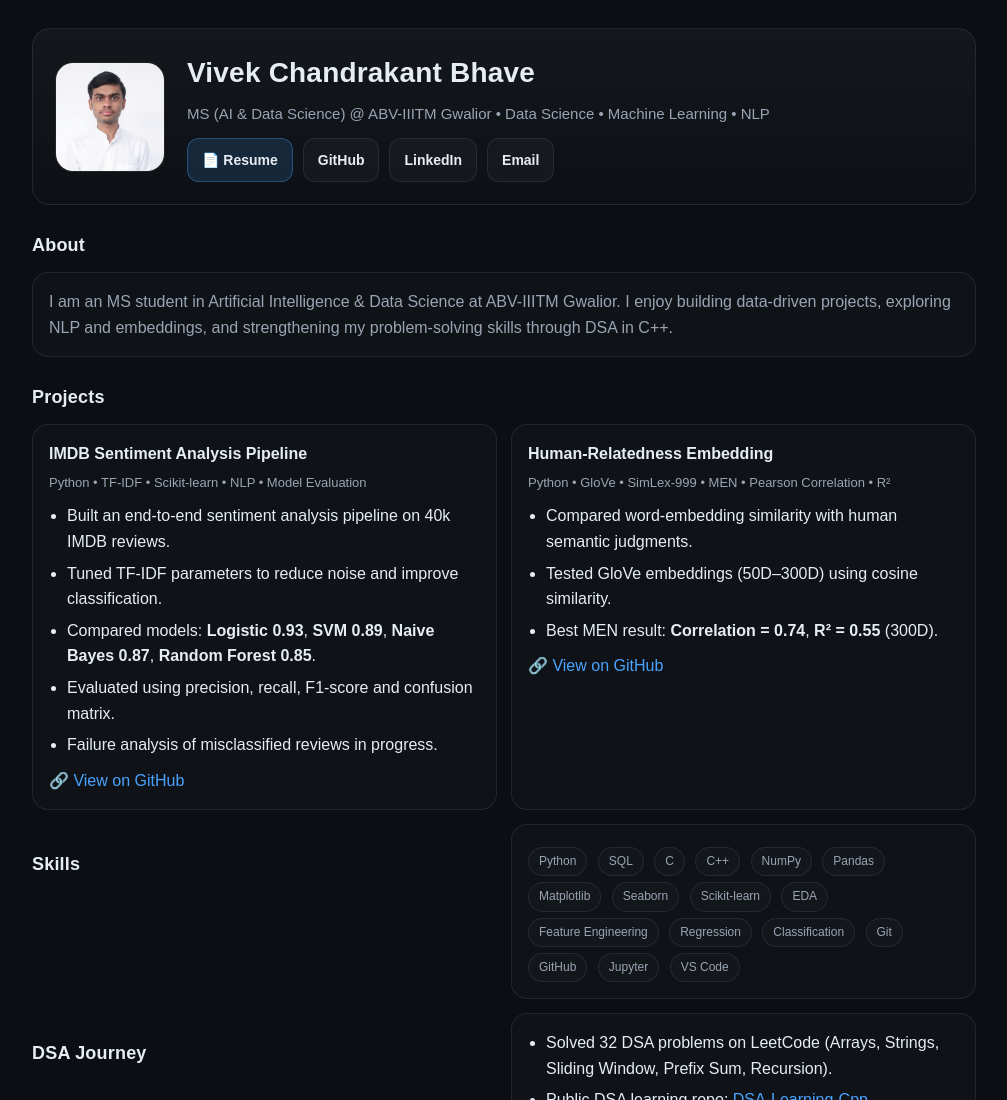
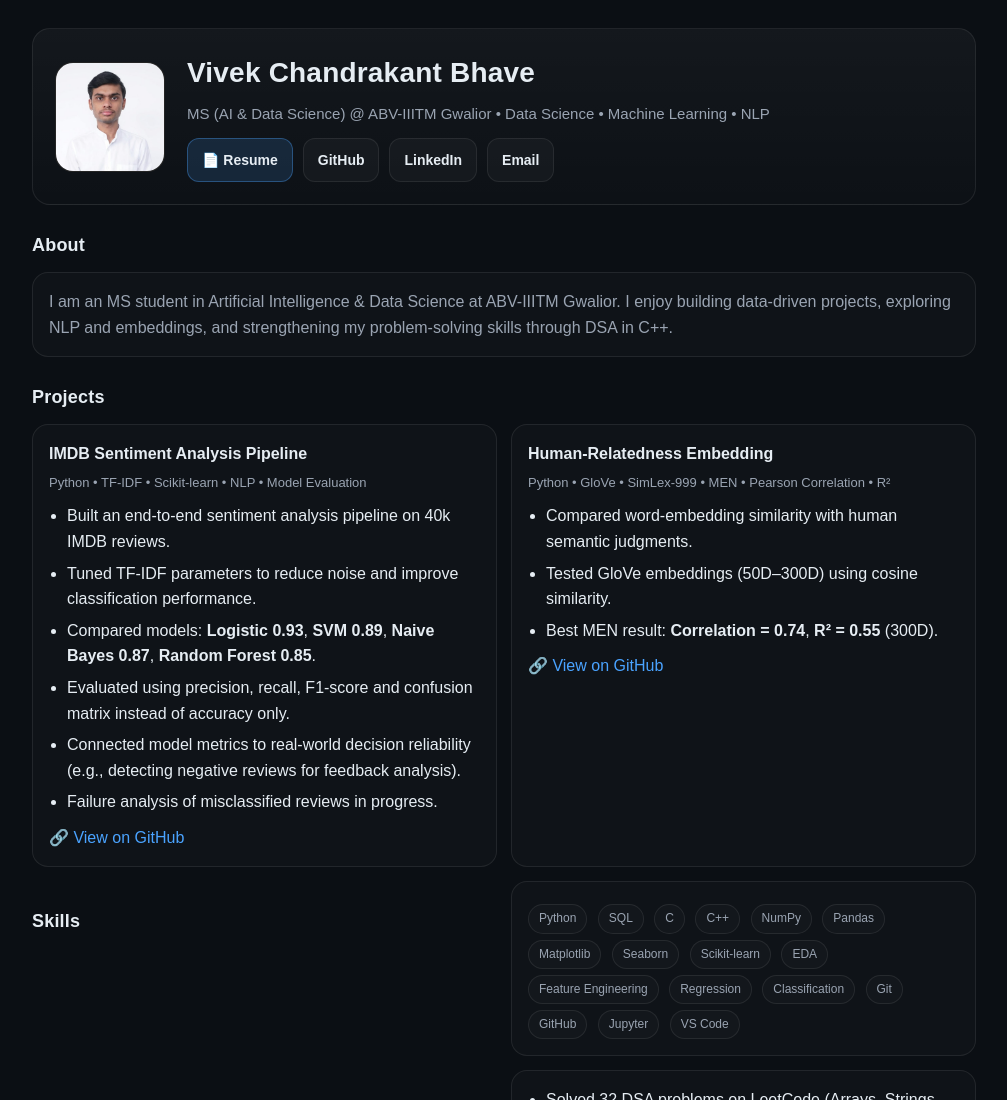
Before and after one commit to vivek-bhave/vivek-bhave.github.io, a plain HTML site: page index.html in a window 1280 px wide. Shown: the top 1100 px of the page, without its empty margins (136-1143 px from the left). Drawn offline with Linux system fonts and the light colour scheme.

Commit message:
Update Portfolio

```diff
--- a/index.html
+++ b/index.html
@@ -181,9 +181,10 @@
   <p class="meta">Python • TF-IDF • Scikit-learn • NLP • Model Evaluation</p>
   <ul>
     <li>Built an end-to-end sentiment analysis pipeline on 40k IMDB reviews.</li>
-    <li>Tuned TF-IDF parameters to reduce noise and improve classification.</li>
+    <li>Tuned TF-IDF parameters to reduce noise and improve classification performance.</li>
     <li>Compared models: <b>Logistic 0.93</b>, <b>SVM 0.89</b>, <b>Naive Bayes 0.87</b>, <b>Random Forest 0.85</b>.</li>
-    <li>Evaluated using precision, recall, F1-score and confusion matrix.</li>
+    <li>Evaluated using precision, recall, F1-score and confusion matrix instead of accuracy only.</li>
+    <li>Connected model metrics to real-world decision reliability (e.g., detecting negative reviews for feedback analysis).</li>
     <li>Failure analysis of misclassified reviews in progress.</li>
   </ul>
   <div style="margin-top:10px;">
```
